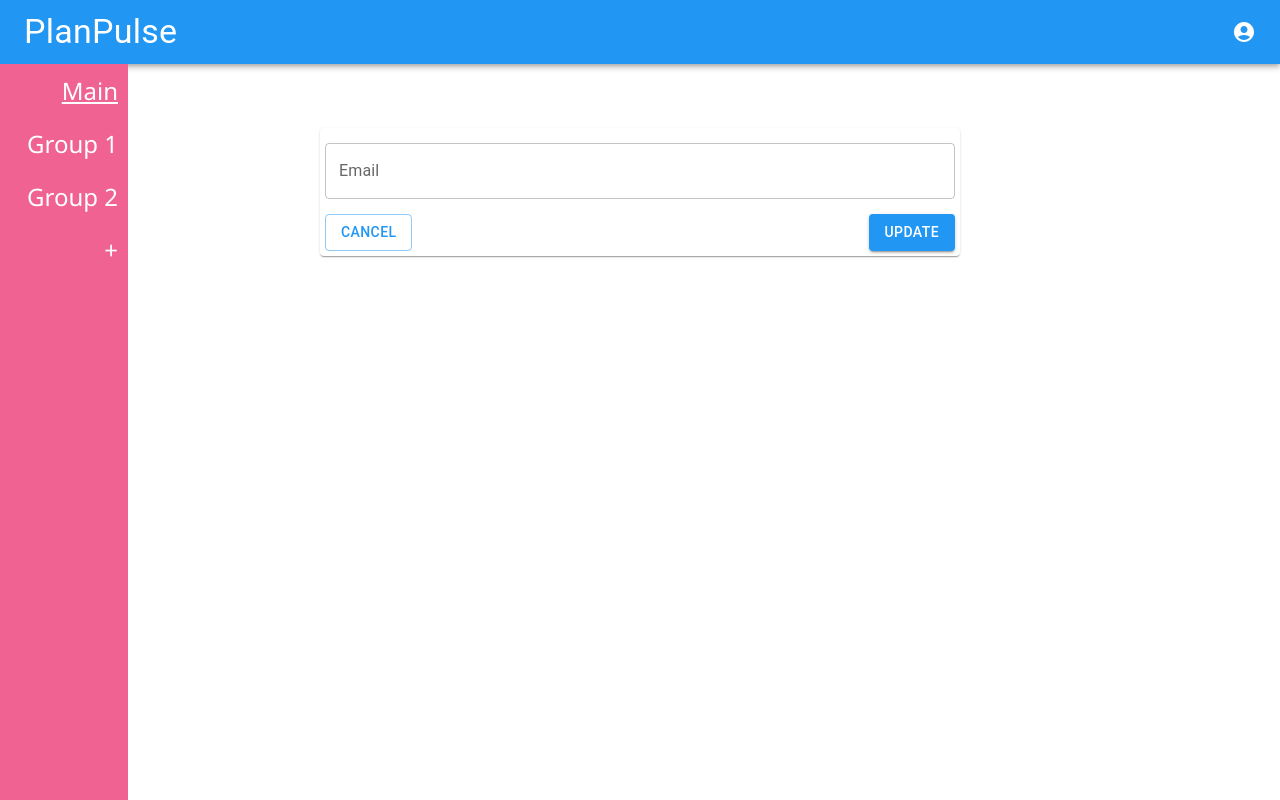
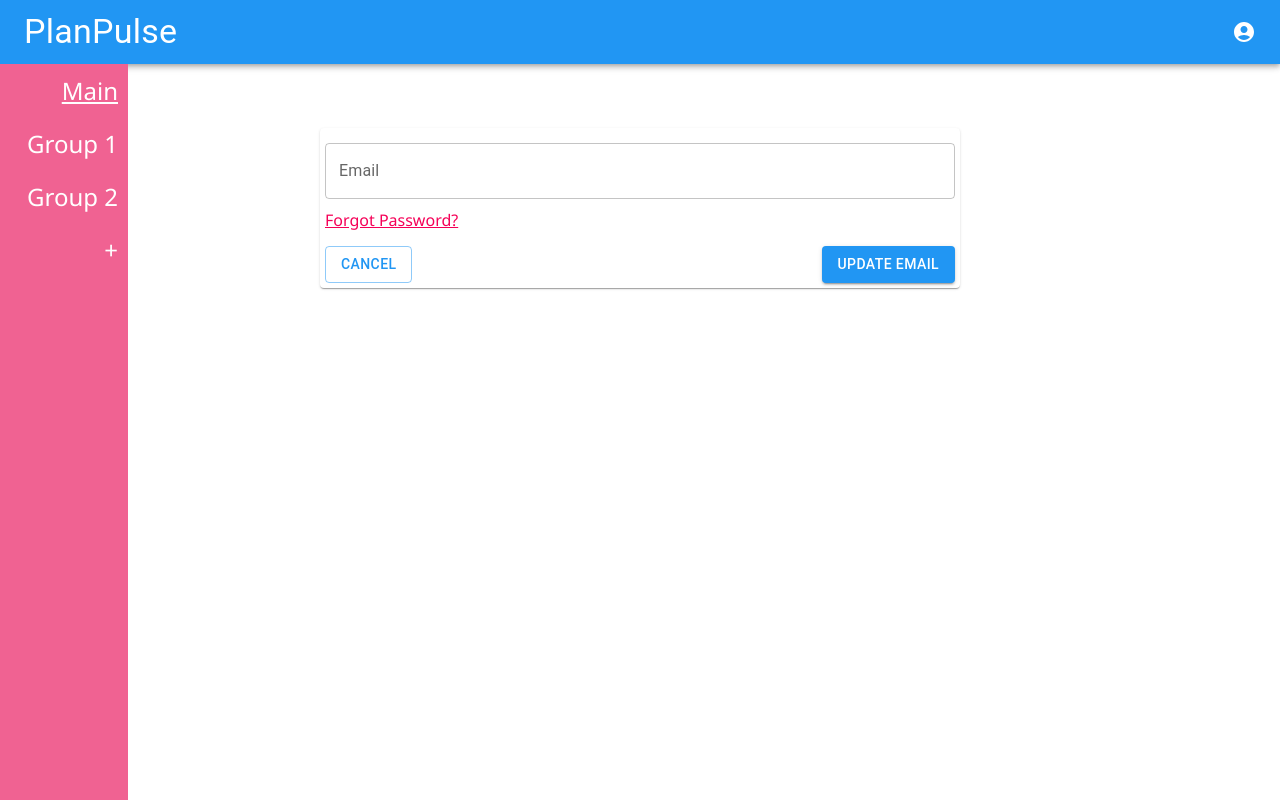
Before and after one commit to DebugDynamo-temp/plan-pulse, a React (Vite) app in the folder client/: page /home/user in a window 1280 px wide. Built offline with nearby package versions, Linux system fonts and the light colour scheme.

Commit message:
added a form to reset password

```diff
--- /dev/null
+++ b/client/src/components/Snackbar.jsx
@@ -0,0 +1,23 @@
+import Button from "@mui/material/Button";
+import Snackbar from "@mui/material/Snackbar";
+
+function CustomSnackbar({ msg, open, close }){
+    const action = (
+        <Button onClick={close} variant="contained" color="secondary">
+            Confirm
+        </Button>
+    )
+
+    return (
+        <Snackbar
+            anchorOrigin={{ vertical: 'bottom', horizontal: 'center' }}
+            open={open}
+            autoHideDuration={3000}
+            onClose={close}
+            message={msg}
+            action={action}
+        />
+    )
+}
+
+export default CustomSnackbar;
--- a/client/src/css/form.scss
+++ b/client/src/css/form.scss
@@ -24,6 +24,18 @@
             }
         }
 
+        span {
+            display: block;
+            margin-top: 10px;
+            color: #f50057;
+            text-decoration: underline;
+
+            &:hover {
+                color: #ab003c !important;
+                cursor: pointer;
+            }
+        }
+
         footer {
             margin-top: 15px;
             display: flex;
--- a/client/src/pages/UserProfile.jsx
+++ b/client/src/pages/UserProfile.jsx
@@ -1,15 +1,18 @@
 import Button from '@mui/material/Button';
 import Paper from '@mui/material/Paper';
 import TextField from '@mui/material/TextField';
-import { useContext } from 'react';
+import { useContext, useEffect, useState } from 'react';
 import { useForm, Controller } from 'react-hook-form';
 import { useNavigate } from 'react-router-dom';
 import UserContext from '../components/User';
-import { Typography } from '@mui/material';
+import CustomSnackbar from '../components/Snackbar';
+import Typography from '@mui/material/Typography';
 
 function UserProfile(){
     const nav = useNavigate();
     const { user, setUser } = useContext(UserContext);
+    const [openSnackbar, setOpenSnackbar] = useState(false);
+    const [snackbarMsg, setSnackbarMsg] = useState('Email changed!');
 
     const {
         control,
@@ -24,20 +27,30 @@ function UserProfile(){
         mode: 'onChange',
         defaultValues: {
             email: user.email,
-            pswd: '',
-            newPswd: '',
         }
     });
 
     function submit(data, e){
-        console.log(data);
+        setSnackbarMsg('Email changed!');
+        setOpenSnackbar(true);
+    }
+
+    function resetPassword(){
+        //call to server to email link
+        setSnackbarMsg('Password reset email sent.');
+        setOpenSnackbar(true);
+    }
+
+    function closeSnackbar(){
+        setOpenSnackbar(false);
+        console.log("closing");
     }
 
     return (
         <section>
             <form className="profile" onSubmit={handleSubmit(submit)}>
                 <Paper id="paper">
-                    <Typography variant="h2">{user.name}</Typography>
+                    <Typography variant="h3">{user.name}</Typography>
                     <Controller
                         name="email"
                         control={control}
@@ -55,12 +68,14 @@ function UserProfile(){
                             />
                         )}
                     />
+                    <span onClick={resetPassword}>Forgot Password?</span>
                     <footer>
                         <Button variant='outlined' onClick={() => reset()}>Cancel</Button>
-                        <Button variant='contained' type='submit'>Update</Button>
+                        <Button variant='contained' type='submit'>Update Email</Button>
                     </footer>
                 </Paper>
             </form>
+            <CustomSnackbar open={openSnackbar} close={closeSnackbar} msg={snackbarMsg} />
         </section>
     )
 }
```
